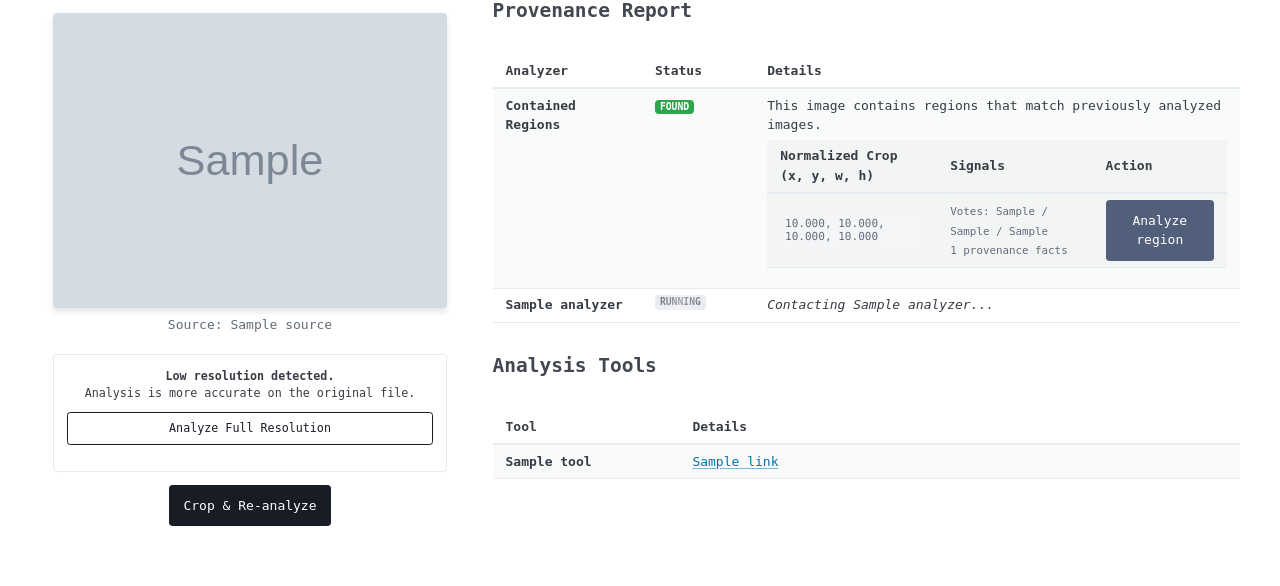
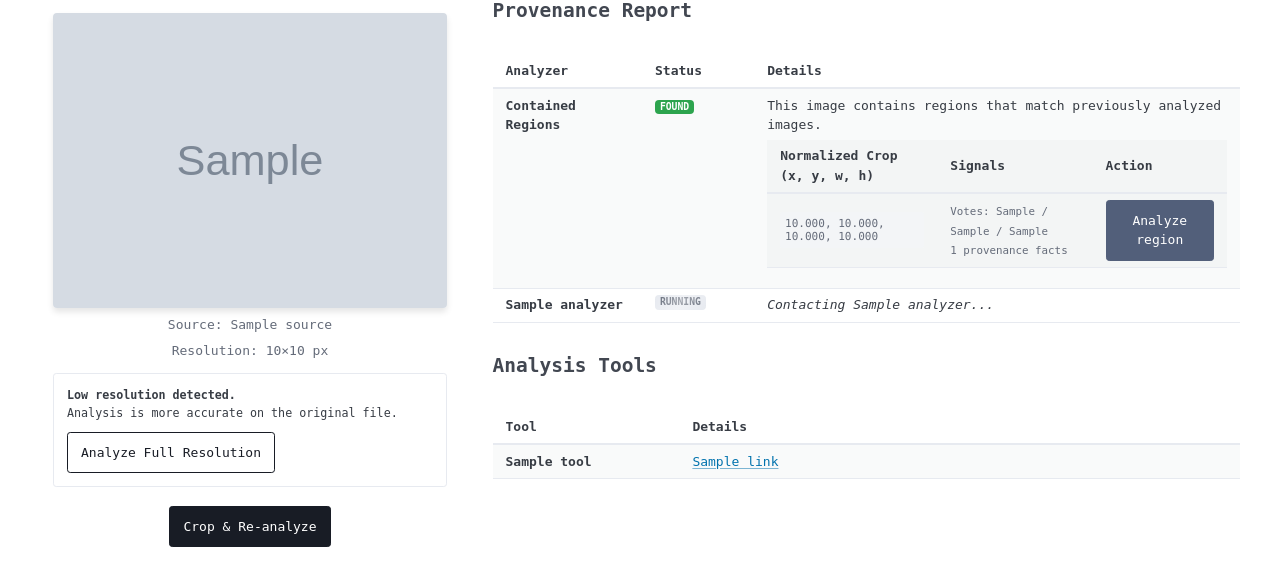
Before and after one commit to bgsulz/Trace-Machine, a Flask app: template veracity/templates/result.html in a window 1280 px wide. Shown: the part 148-734 px from the top of the page. Run offline with Flask 3, Linux system fonts and the light colour scheme; the template is opened without the code that fills it: most values are stand-ins (such as "Sample title", 1, 10 or a date in 2020); grey boxes marked "Sample" are stand-in pictures; parts of the project's set-up code (start-up, migrations or seed data) failed here and were passed over; some libraries are stand-ins or nearby versions.

Commit message:
Add image resolution display and formatted source URL to result page with dimension tracking through analysis pipeline

```diff
--- a/veracity/analyzers/context.py
+++ b/veracity/analyzers/context.py
@@ -11,3 +11,5 @@ class AnalysisContext:
     whash: str
     registry_id: int
     neighbors: List[object]
+    width: int = 0
+    height: int = 0
--- a/veracity/registry.py
+++ b/veracity/registry.py
@@ -11,6 +11,7 @@ def prepare_analysis_context(image_bytes: bytes) -> AnalysisContext:
     with Image.open(BytesIO(image_bytes)) as img:
         target_phash = imagehash.phash(img)
         target_whash = imagehash.whash(img)
+        width, height = img.size
     phash_str = str(target_phash)
     whash_str = str(target_whash)
 
@@ -60,4 +61,6 @@ def prepare_analysis_context(image_bytes: bytes) -> AnalysisContext:
         whash=whash_str,
         registry_id=registry_entry.id,
         neighbors=neighbors,
+        width=width,
+        height=height,
     )
--- a/veracity/static/css/custom.css
+++ b/veracity/static/css/custom.css
@@ -309,7 +309,7 @@ body > header {
   display: flex;
   justify-content: center;
   gap: 0.75rem;
-  margin-top: 0.75rem;
+  margin-top: 1.5rem;
 }
 
 .crop-active-controls {
@@ -327,7 +327,7 @@ body > header {
   background-color: var(--pico-card-background-color);
   border: 1px solid var(--pico-muted-border-color);
   border-radius: var(--pico-border-radius);
-  text-align: center;
+  text-align: left;
   font-size: 0.9rem;
 }
 
@@ -336,9 +336,13 @@ body > header {
 }
 
 .dethumbnail-alert button {
-  width: 100%;
-  padding: 0.5rem;
-  font-size: 0.9rem;
+  width: revert;
+  margin-bottom: 0;
+}
+
+.image-resolution {
+  font-size: var(--pico-font-size);
+  color: var(--pico-muted-color);
 }
 
 .contained-regions-table code {
--- a/veracity/templates/result.html
+++ b/veracity/templates/result.html
@@ -25,7 +25,21 @@
             class="result-image"
             id="result-image"
           />
-          <figcaption>Source: {{ source }}</figcaption>
+          <figcaption>
+            Source:
+            {% if source == "url" and public_url %}
+            <a href="{{ public_url }}" target="_blank" rel="noopener noreferrer">
+              {{ public_url_display or public_url }}
+            </a>
+            {% else %}
+            {{ source }}
+            {% endif %}
+          </figcaption>
+          {% if image_width and image_height %}
+          <div class="image-resolution">
+            Resolution: {{ image_width }}&times;{{ image_height }} px
+          </div>
+          {% endif %}
         </figure>
         {% if full_res_url %}
         <div class="dethumbnail-alert">
```
Also changed, not shown: tests/test_analyzers.py (+12 -0 lines), veracity/analysis_service.py (+30 -0 lines).
